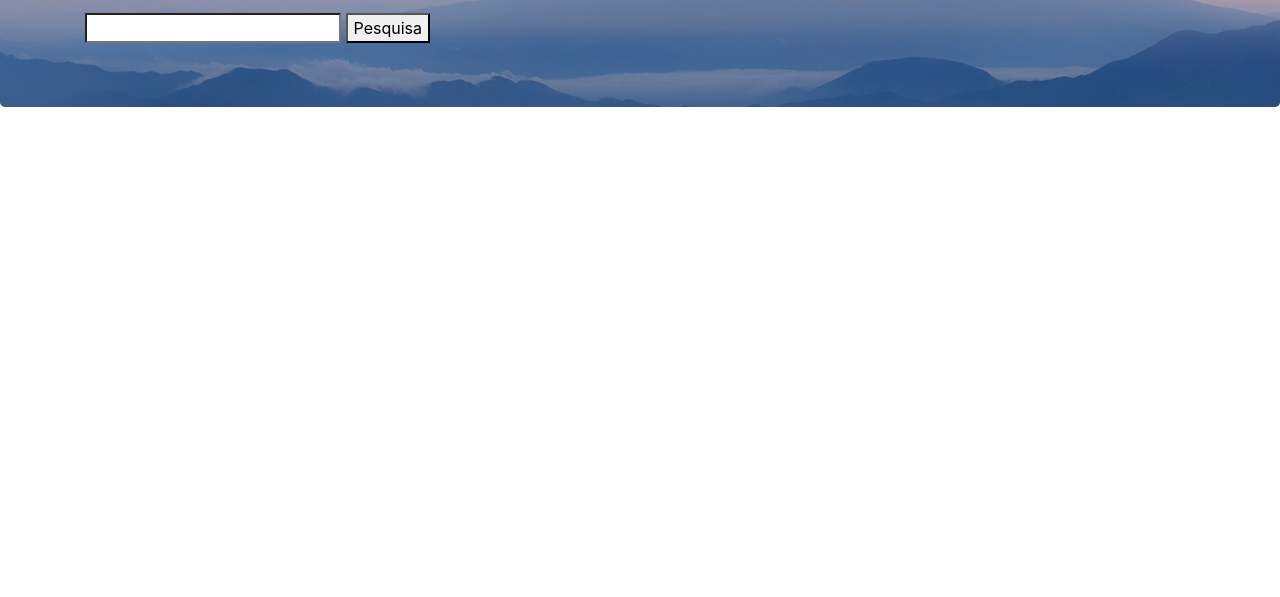
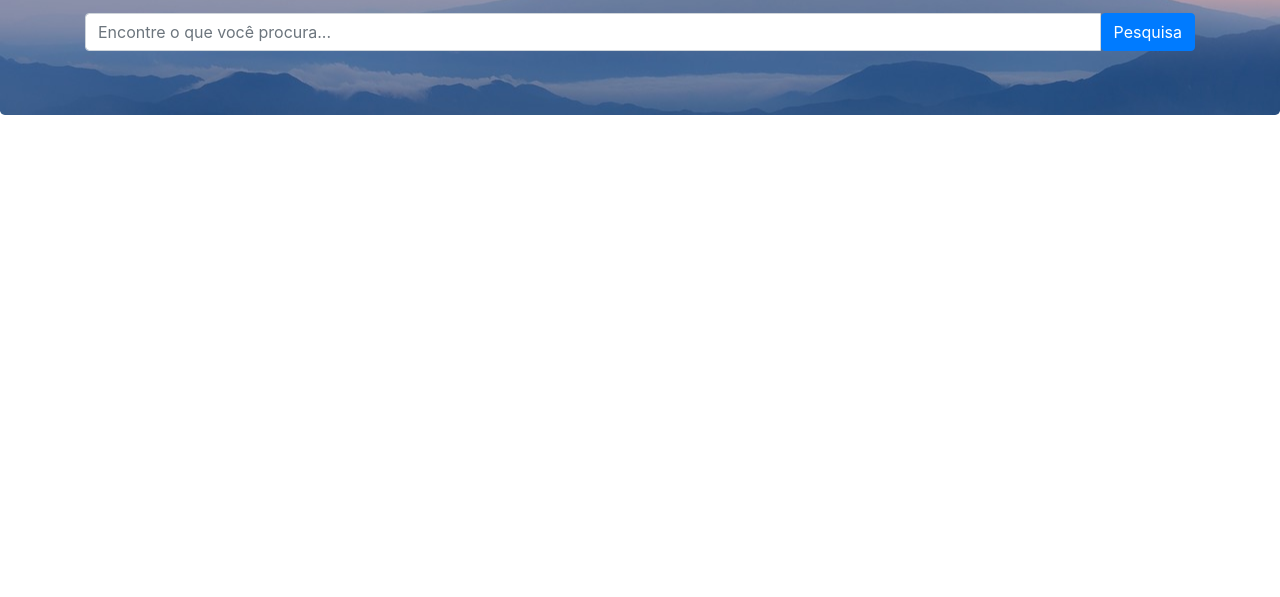
Before and after one commit to Vitor-WSG/Bootstrap, a plain HTML site: page livro-bootstrap4-master/projeto-better/index.html in a window 1280 px wide. Shown: the part 203-800 px from the top of the page. Drawn offline with Linux system fonts and the light colour scheme.

Commit message:
Curso bootstrap LIVRO

```diff
--- a/livro-bootstrap4-master/projeto-better/index.html
+++ b/livro-bootstrap4-master/projeto-better/index.html
@@ -37,9 +37,11 @@
         <div class="container">
             <h1>Momentos perfeitos</h1>
             <p>Lorem ipsum dolor</p>
-            <form>
-                <input type="search">
-                <button>Pesquisa</button>
+            <form class="input-group"> <!-- classe para colocar os botões lado a lado -->
+                <input type="search" class="form-control" placeholder="Encontre o que você procura...">
+                <span class="input-group-btn">
+                    <button class="btn btn-primary">Pesquisa</button>
+                </span>
             </form>
         </div>
     </main>
```
